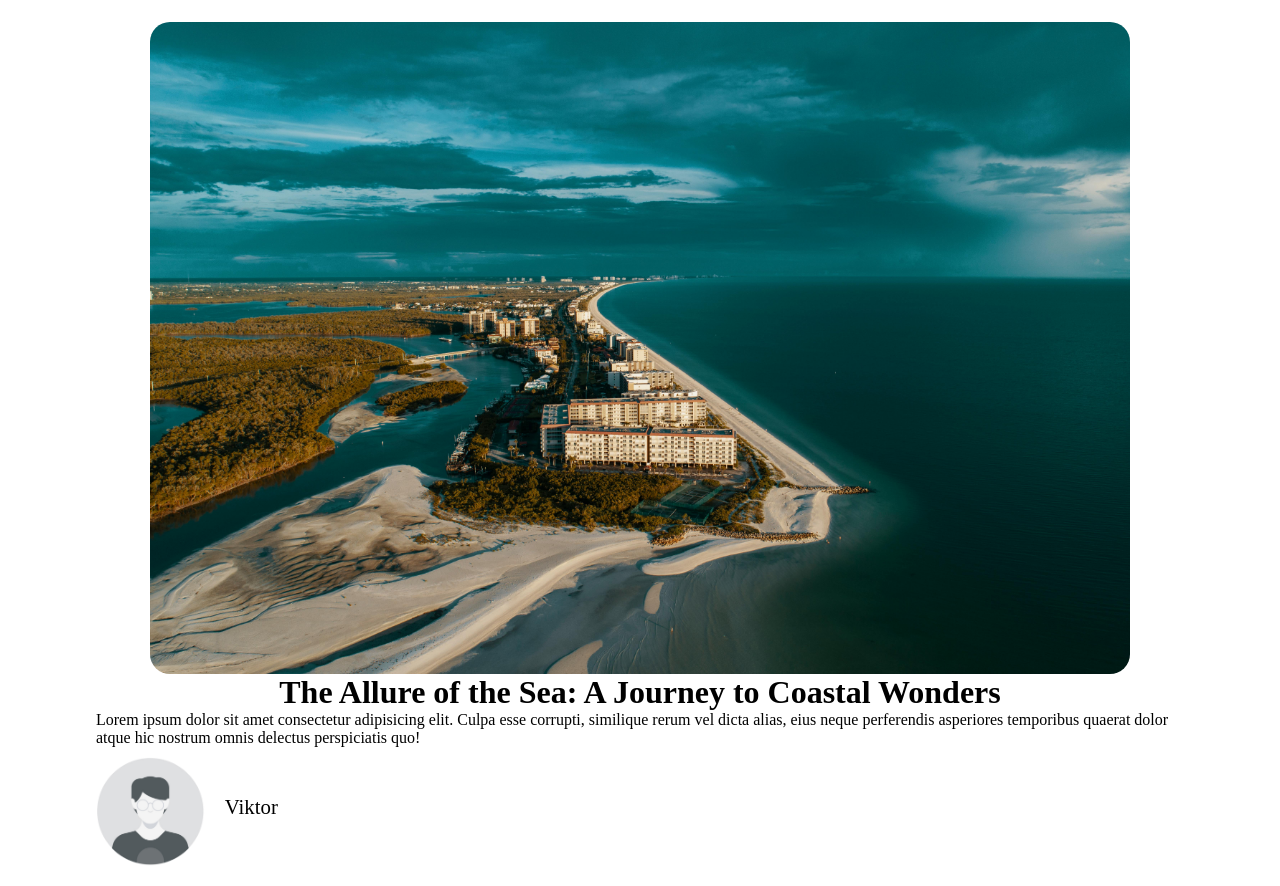
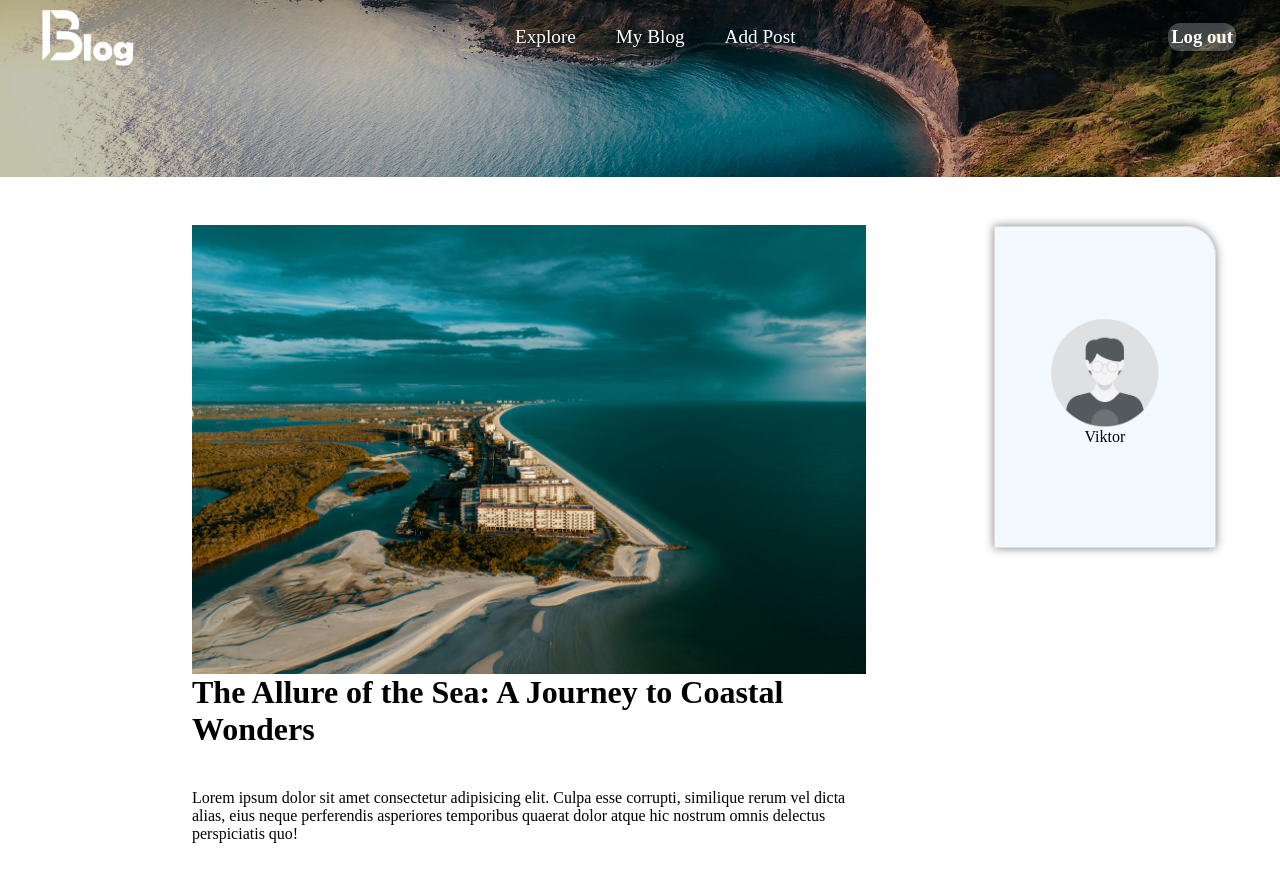
Before and after one commit to viktorhriesik/blog-app, a PHP site: page /pages/post.html in a window 1280 px wide. Shown: the part 103-989 px from the top of the page. Before the commit the page ends 968 px from the top, so only its background shows below. Run offline with PHP 8.4, Linux system fonts and the light colour scheme.

Commit message:
adding post

```diff
--- a/frontend/assets/css/styles.css
+++ b/frontend/assets/css/styles.css
@@ -6,7 +6,6 @@
 body{
     background-color: rgb(255, 255, 255);
     display: flex;
-    background-repeat: no-repeat;
     flex-direction: column;
  }
 .log-in{
@@ -74,12 +62,25 @@ nav .btn{
     background-color: rgb(0, 0, 0);
     transition: all 0.5s ease;
 }
+.navigation{
+    position: relative;
+    color: rgb(251, 251, 251);
+    background-image: url("../images/pexels-pixabay-462162.jpg");
+    background-size: cover;
+    background-position: center;
+    height: 30vh;
+    display: flex;
+    width: 100%;
+    padding: 20px;
+    align-items:center ;
+    justify-content: space-between;
+}
 .navigation h3{
-    padding: 5px;
-    border-radius: 12px;
- margin-right: 5%;
- color: rgb(0, 0, 0);
- background-color: white;
+padding:3px;
+border-radius: 12px;
+margin-right: 5%;
+color: rgb(255, 255, 255);
+background-color: rgba(255, 255, 255, 0.245);
 }
 .navigation h3:hover{
     color: rgb(247, 247, 247);
@@ -287,32 +297,56 @@ nav .links a:hover{
     width: 100%;
     display: flex;
     justify-content: center;
-    margin-top: 1%;
+    align-self: center;
+    padding-top: 3vw;
  }
  .article{
-
     display: flex;
+    width: 90%;
+    padding: 10px;
+    justify-content: center;
+    flex-direction: row;
+ }
+ .article h1{
+    font-size: 2rem;
+    margin-bottom: 6%;
+ }
+ .article p{
+    padding-bottom: 5%;
+ }
+ .article-content{
     width: 85%;
-    justify-content: center;
+    padding-left:  10vw;
+    padding-right: 10vw;
+    display: flex;
     flex-direction: column;
     align-items: center;
-    padding: 10px
+    justify-content: center;
+
+
  }
- .post-holder img{
-    width: 90%;
-    border-radius: 20px;
+ .article img{
+    width: 100%;
+ }
+
+ .author{
+    background-color: rgba(138, 195, 249, 0.111);
+    margin-top: 1px;
+    width: 25vw;
+    height: 40vh;
+    display: flex;
+    align-items: center;
+    flex-direction: column;
+    justify-content: center;
+    border: 1px solid #ddd;
+    box-shadow: 0 0 10px rgba(0, 0, 0, 0.5);
+    border-top-right-radius:30px;
  }
  .author img{
-
-    margin-top: 10px;
-    width: 10%;
-    margin-right: 20px;
- }
- .author{
     display: flex;
-    flex-direction: row;
     align-items: center;
+    width: 50%;
  }
  .author p {
-    font-size: 1.3rem;
+    font-size: 1rem;
  }
--- a/frontend/pages/home.html
+++ b/frontend/pages/home.html
@@ -49,7 +49,7 @@
 
                 allPostsData.forEach(post => {
                     console.log(post);
-                    var newHTML = "<div class='post'><img src='../assets/images/"+post[4]+"'> <div class='post-txt'><h1>"+post[1]+"</h1><p>"+post[2]+"</p><div><img src='../assets/images/icon.png' class='icon'><p>Viktor</p></div><button class='read-more-btn' id='"+post[0]+"'>Read full article</button></div></div>";
+                    var newHTML = "<div class='post'><img src='../assets/images/"+post[4]+"'> <div class='post-txt'><h1>"+post[1]+"</h1><p>"+post[2]+"</p><div><h6>Viktor</h6></div><button class='read-more-btn' id='"+post[0]+"'>Read full article</button></div></div>";
                     postsHolder.innerHTML += newHTML;
                 });
 
--- a/frontend/pages/post.html
+++ b/frontend/pages/post.html
@@ -19,20 +19,31 @@
         <h3>Log out</h3>
     </nav>
 
-    <div class="post-holder">
+    <div class="post-holder" id="post-holder">
         <div class="article">
+            <div class="article-content">
                 <img src="../assets/images/pexels-joshsorenson-1154505.jpg" alt="">
                 <h1>The Allure of the Sea: A Journey to Coastal Wonders</h1>
                 <p>Lorem ipsum dolor sit amet consectetur adipisicing elit. Culpa esse corrupti, similique rerum vel dicta alias, eius neque perferendis asperiores temporibus quaerat dolor atque hic nostrum omnis delectus perspiciatis quo!</p>
+
+            </div>
+
              <div class="author">
                 <img src="../assets/images/icon.png" alt="" class="icon">
                 <p>Viktor</p>
             </div>
         </div>
+    </div>
+<script>
+     document.addEventListener('DOMContentLoaded', (event) => {
 
+        let postHolder = document.getElementById('post-holder');
 
-    </div>
+        var newHTML = "<h1>assssssssssda</h1>";
+        postsHolder.innerHTML += newHTML;
 
+     })
+</script>
 
 </body>
 </html>
```
Also changed, not shown: other parts of frontend/assets/css/styles.css (+25 -27 lines), frontend/assets/images/pexels-pixabay-462162.jpg (added). Lines whose indentation alone changed are shown as unchanged.
